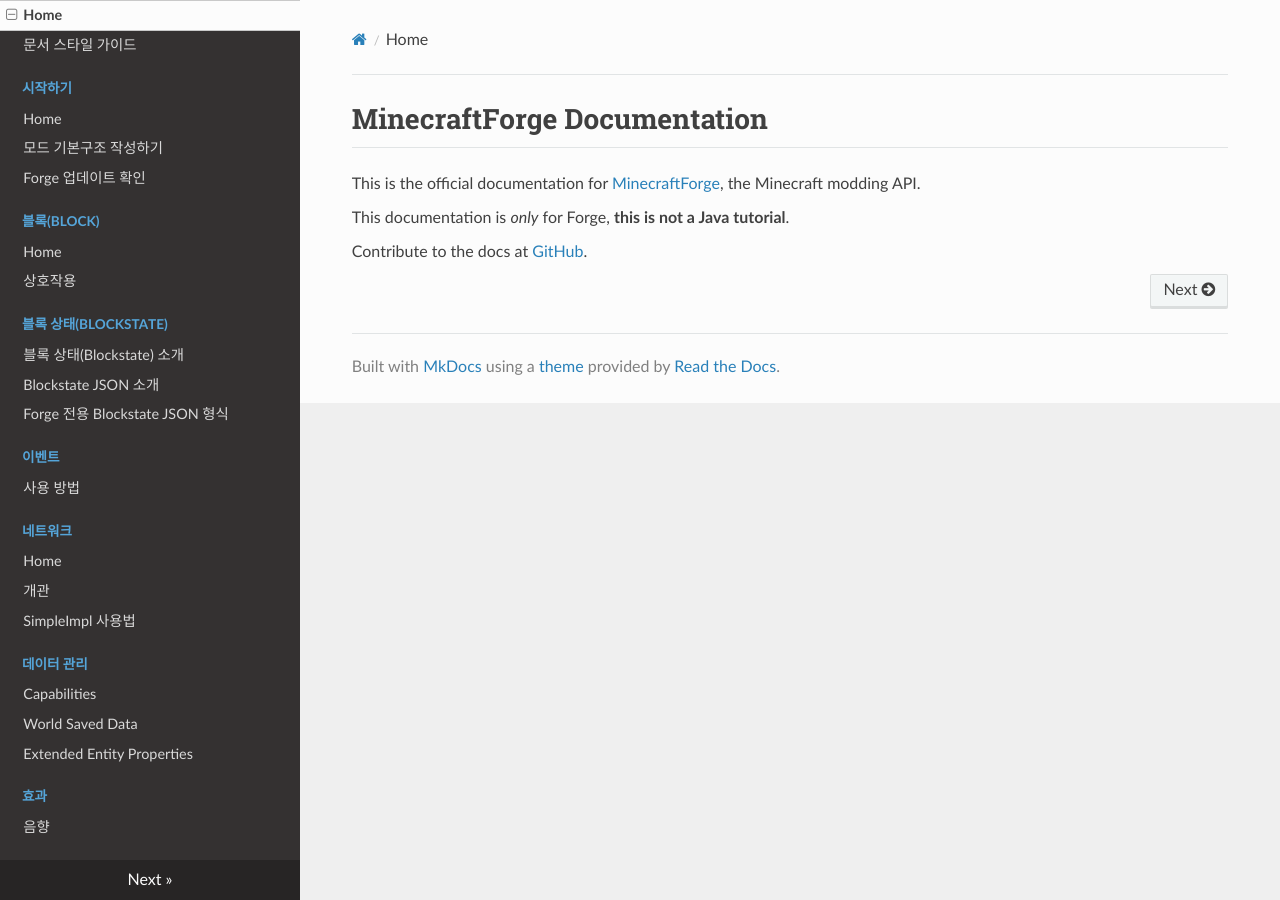
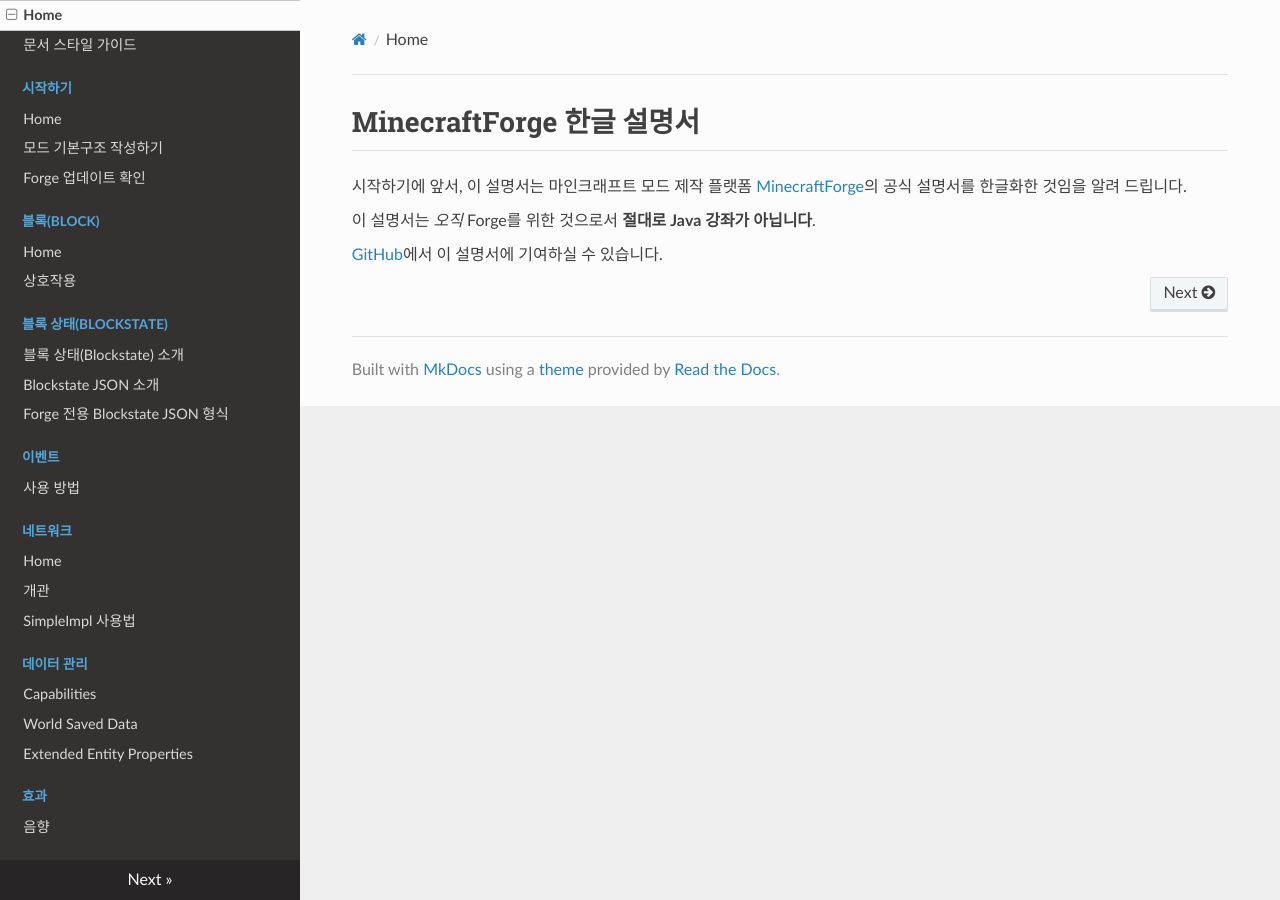
Before and after one commit to 01QueN10/Documentation-KO, an MkDocs documentation site: the page built from docs/index.md, in a window 1280 px wide. Built offline with MkDocs 1.6.1, drawn with Linux system fonts in a browser that asks for light colours; nearby versions of some CDN libraries; old or Windows-style settings are respelled for this version of MkDocs.

Commit message:
Update index.md

```diff
--- a/docs/index.md
+++ b/docs/index.md
@@ -1,11 +1,11 @@
-MinecraftForge Documentation
+MinecraftForge 한글 설명서
 ============================
 
-This is the official documentation for [MinecraftForge], the Minecraft modding API.
+시작하기에 앞서, 이 설명서는 마인크래프트 모드 제작 플랫폼 [MinecraftForge]의 공식 설명서를 한글화한 것임을 알려 드립니다.
 
-This documentation is _only_ for Forge, **this is not a Java tutorial**.
+이 설명서는 _오직_ Forge를 위한 것으로서 **절대로 Java 강좌가 아닙니다**.
 
-Contribute to the docs at [GitHub].
+[GitHub]에서 이 설명서에 기여하실 수 있습니다.
 
 [MinecraftForge]: http://minecraftforge.net
-[GitHub]: http://github.com/MinecraftForge/Documentation
+[GitHub]: https://github.com/Abastro/Documentation-KO
```
